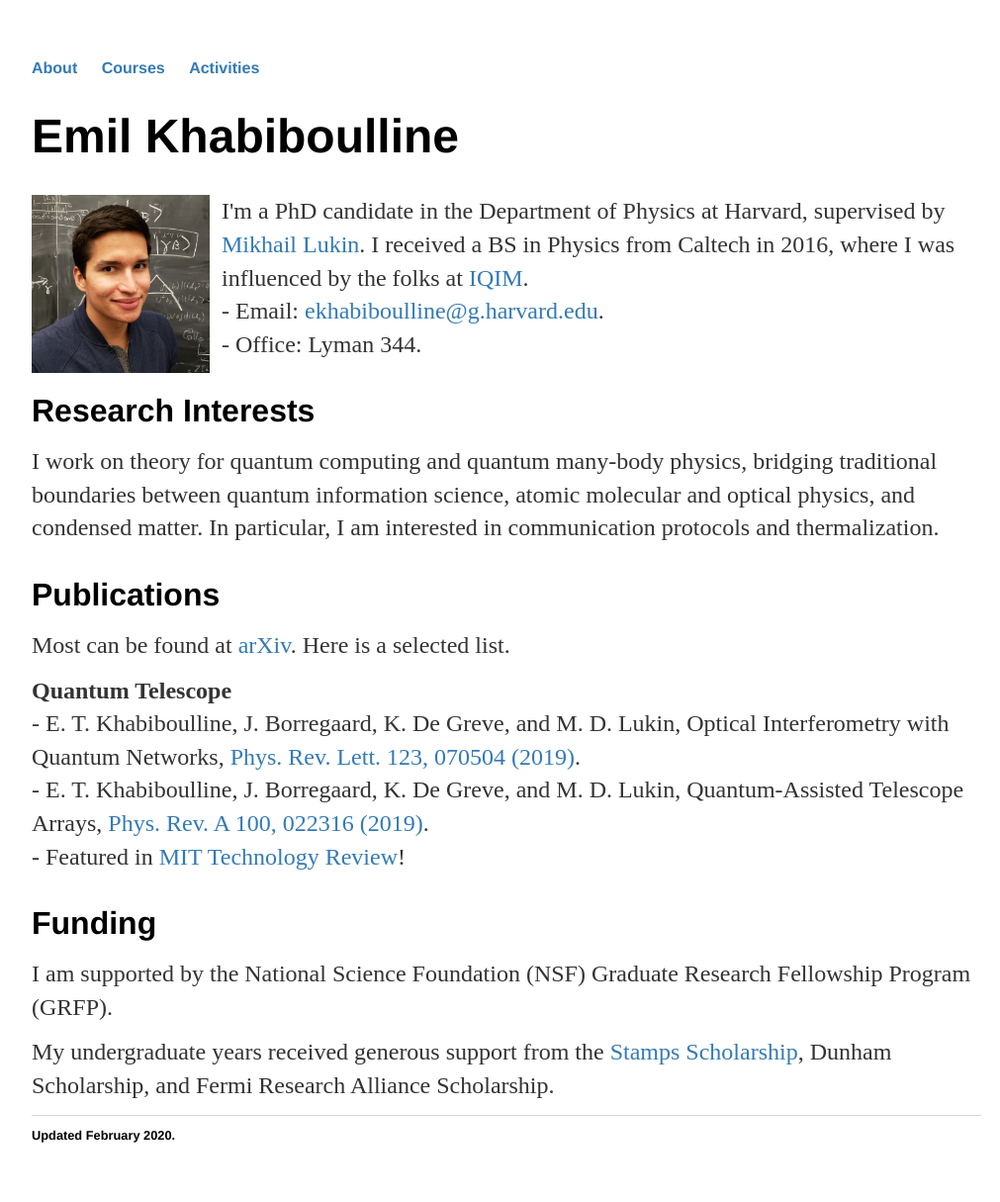
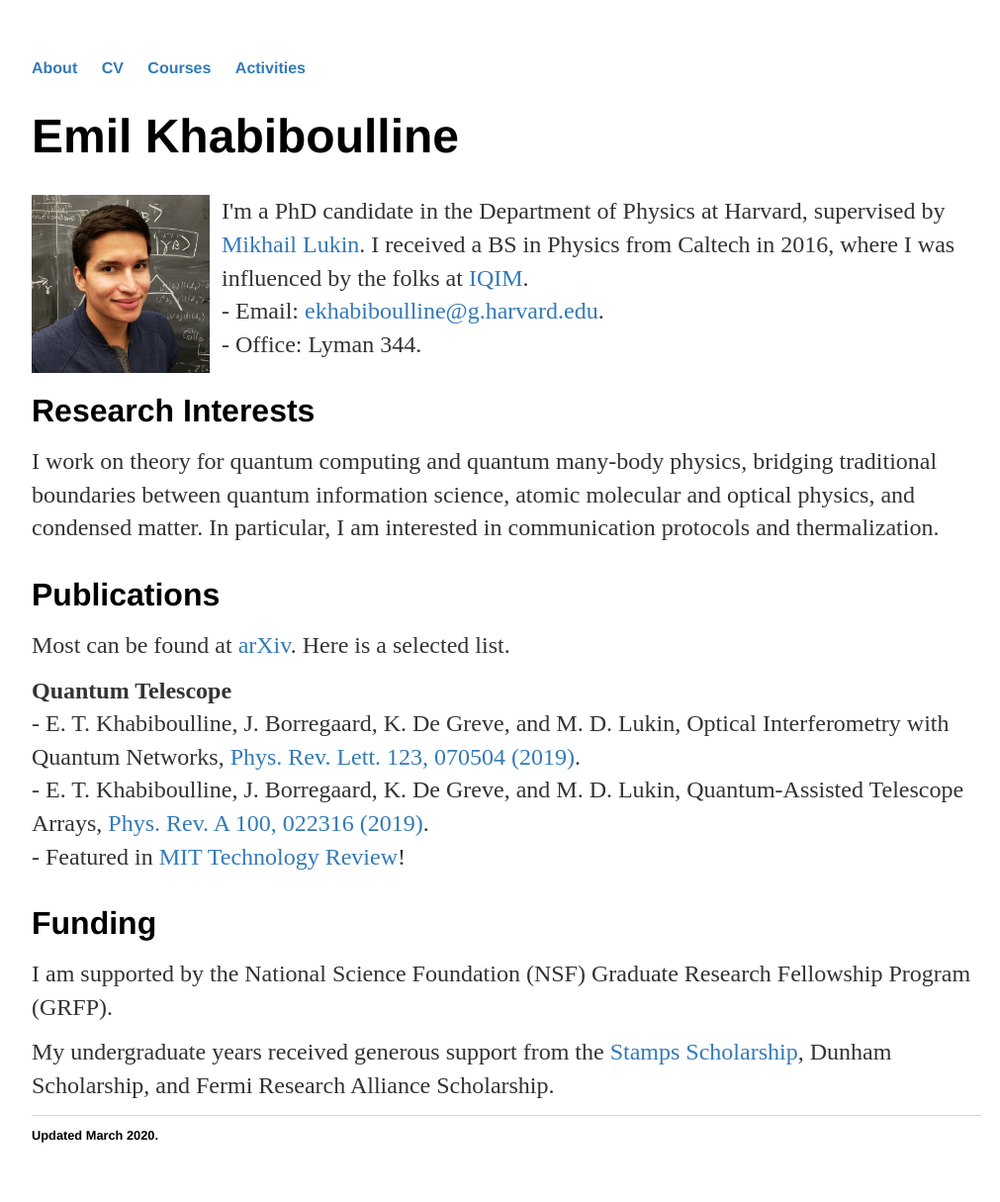
Before and after one commit to emilkhab/emilkhab.github.io, a Jekyll site: the page built from index.html, in a window 1280 px wide. Shown: the whole page at 99% size, without its empty margins (128-1139 px from the left). Built offline with Jekyll 4.4.1, drawn with Linux system fonts in a browser that asks for light colours.

Commit message:
Update default.html

```diff
--- a/_layouts/default.html
+++ b/_layouts/default.html
@@ -9,6 +9,7 @@
 		<nav>
     		<ul>
         		<li><a href="/">About</a></li>
+			<li><a href="/cv.pdf">CV</a></li>
 			<li><a href="/courses">Courses</a></li>
 			<li><a href="/activities">Activities</a></li>
     		</ul>
@@ -20,7 +21,7 @@
 
 		<footer>
     			<ul>
-        			<li>Updated February 2020.</li>
+        			<li>Updated March 2020.</li>
 			</ul>
 		</footer>
 	</body>
```
